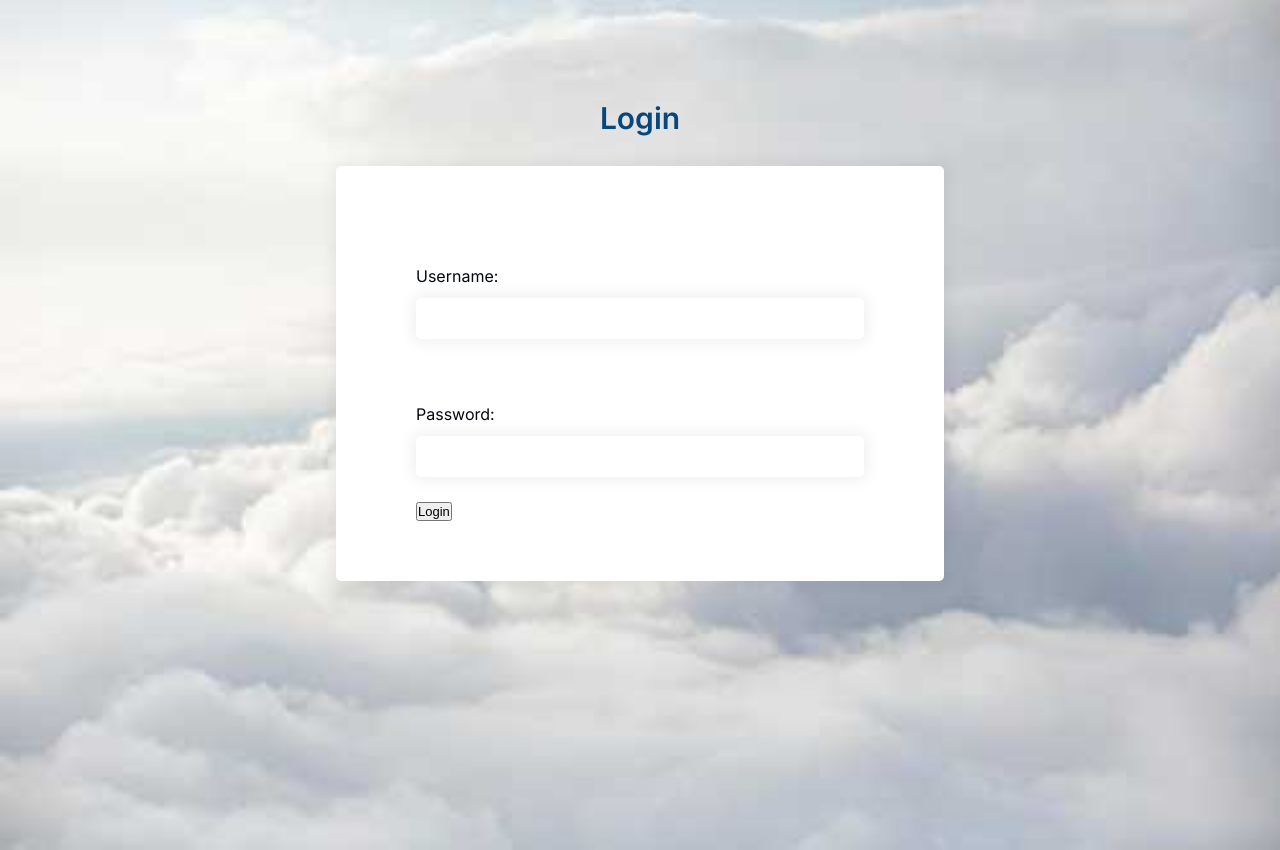
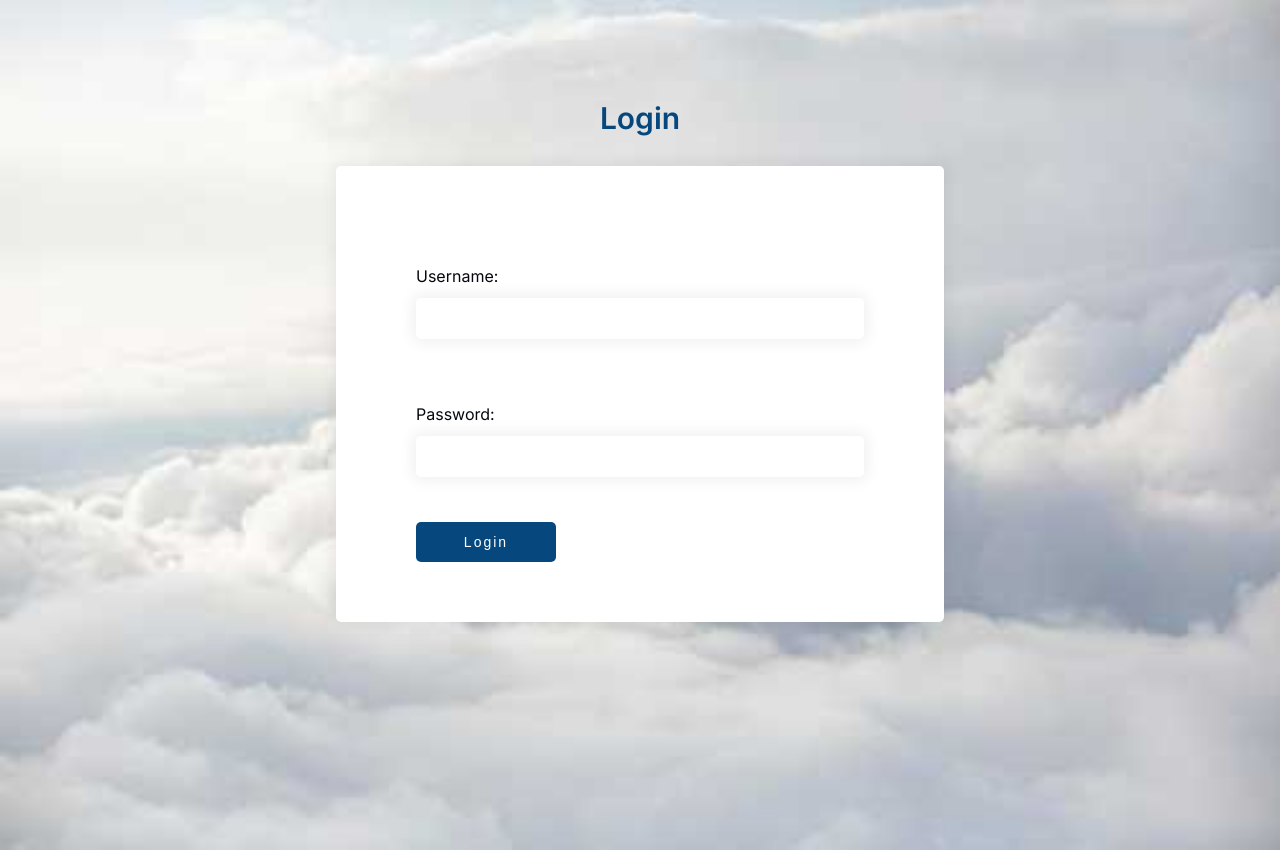
Before and after one commit to SarahSalvatore/FullStackDevPortfolio-Frontend, a React (Create React App) app: page /login in a window 1280 px wide. Built offline with nearby package versions, Linux system fonts and the light colour scheme.

Commit message:
Style entries page and login button.

```diff
--- a/src/CSS/App.css
+++ b/src/CSS/App.css
@@ -541,6 +541,31 @@ button {
   width: 180px;
 }
 
+/* login page button */
+
+.login-button {
+  background-color: var(--mid-blue-accent);
+  border: none;
+  border-radius: 5px;
+  cursor: pointer;
+  color: var(--white);
+  display: inline-block;
+  font-size: 1.4rem;
+  font-weight: 500;
+  letter-spacing: 0.2rem;
+  margin-top: 2rem;
+  margin-right: 1.5rem;
+  padding: 1.2rem 4rem;
+  width: 140px;
+  text-align: center;
+  text-decoration: none;
+  transition: 0.6s;
+}
+
+.login-button:hover {
+  background-color: var(--bright-blue);
+}
+
 /* ABOUT SECTION */
 
 .about__section {
@@ -832,6 +857,16 @@ hr {
   margin: 0 auto;
   padding: 5rem 2rem;
   width: 100%;
+}
+
+/* Entries Page */
+
+.entries-container {
+  background-color: var(--white);
+  display: block;
+  margin: 0 auto;
+  padding: 5rem 2rem;
+  width: 80%;
 }
 
 /* FOOTER SECTION */
--- a/src/Components/Entries.jsx
+++ b/src/Components/Entries.jsx
@@ -15,7 +15,7 @@ const Entries = () => {
   }, []);
 
   return (
-    <div className="form-container">
+    <div className="entries-container">
       <h2 className="page-header-title">Contact Form Entries</h2>
       <div className="projects-map">
         {entries &&
--- a/src/Components/LoginForm.jsx
+++ b/src/Components/LoginForm.jsx
@@ -43,7 +43,7 @@ const LoginForm = ({ submitForm }) => {
             )}
           </div>
           <button
-            className="submit-button"
+            className="login-button"
             type="submit"
             onClick={handleLoginSubmission}
           >
```
